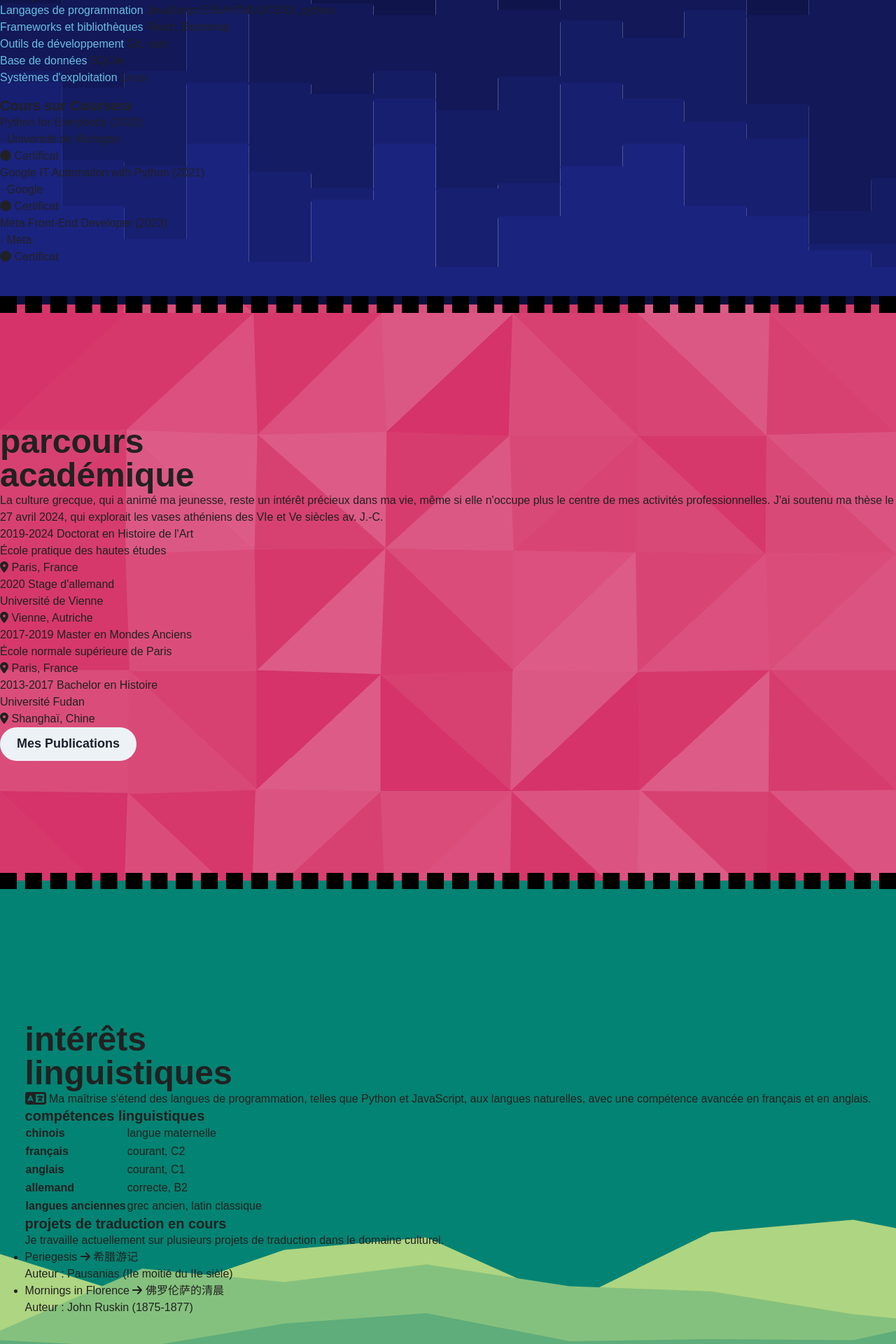
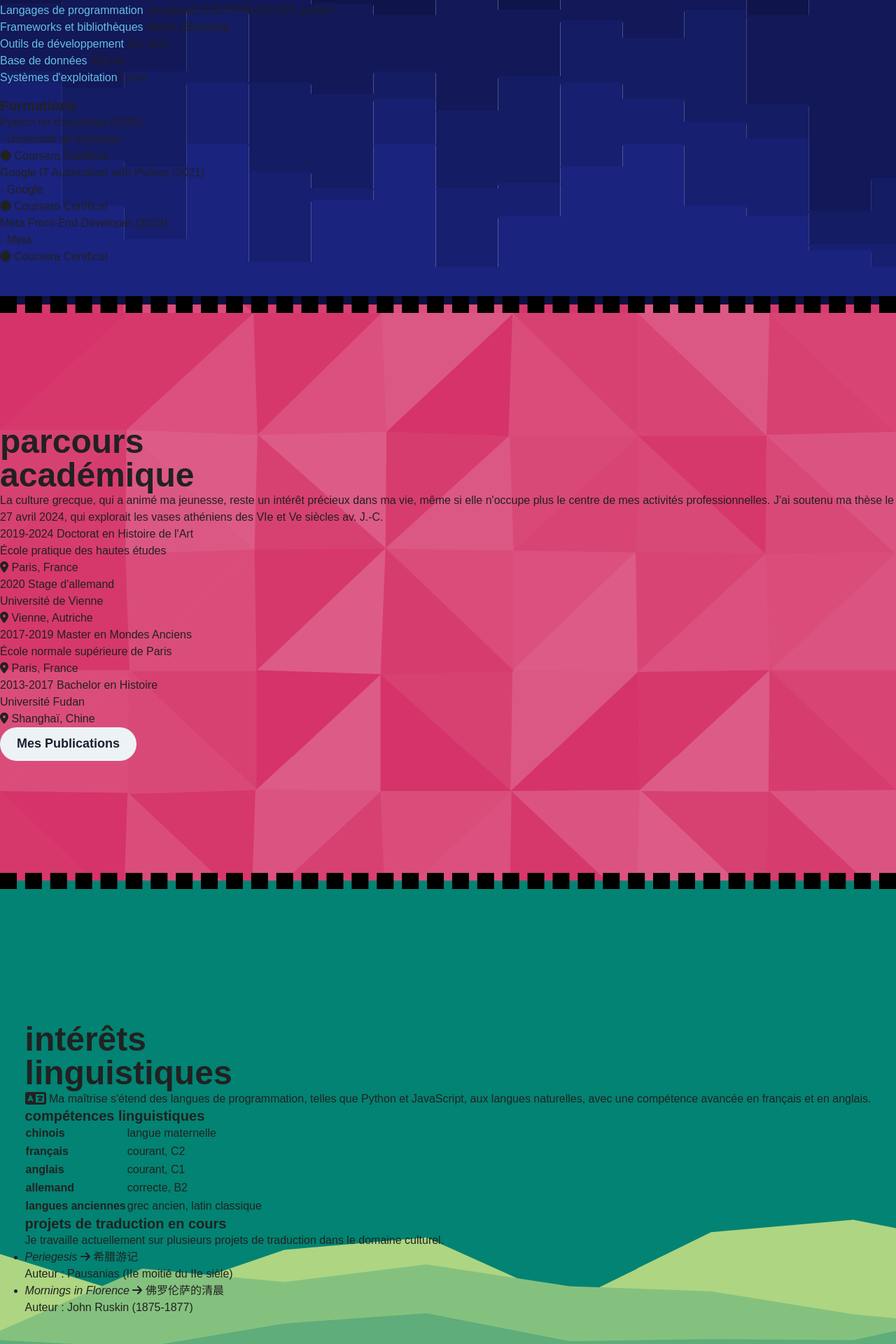
Before and after one commit to Xinhe-Yu/xinhe-yu.github.io, a React (Create React App) app: page / in a window 1280 px wide. Shown: the part 3140-5060 px from the top of the page at 70% size. Built offline with nearby package versions, Linux system fonts and the light colour scheme; the HTML template or start-up script is replaced by a standard one.

Commit message:
minor modifications

```diff
--- a/src/components/CodingSection.js
+++ b/src/components/CodingSection.js
@@ -56,18 +56,21 @@ const courses = [
     org: "Université de Michigan",
     name: "Python for Everybody",
     url: "https://coursera.org/verify/specialization/AWJK4MY6L8EW",
+    type: "Coursera Certificat",
   },
   {
     year: "2021",
     org: "Google",
     name: "Google IT Automation with Python",
     url: "https://coursera.org/verify/professional-cert/CX9RKB3MKAKS",
+    type: "Coursera Certificat",
   },
   {
     year: "2023",
     org: "Meta",
     name: "Meta Front-End Developer",
     url: "https://coursera.org/verify/professional-cert/RM6H7MYPMG82",
+    type: "Coursera Certificat",
   },
 ]
 
@@ -106,7 +109,7 @@ const CodingSection = () => {
         <div>
           <p>· {item.org}</p>
           <a href={item.url}>
-            <FontAwesomeIcon icon={faCertificate} /> Certificat</a>
+            <FontAwesomeIcon icon={faCertificate} /> {item.type}</a>
         </div>
 
       </li>
@@ -136,7 +139,7 @@ const CodingSection = () => {
           <Heading as="h2" size="md">Compétences</Heading>
           <ul>{SkillListItems}</ul>
           <div style={{ marginBottom: "1rem" }}></div>
-          <Heading as="h2" size="md">Cours sur Coursera</Heading>
+          <Heading as="h2" size="md">Formations</Heading>
           <ul>{CoursesListItems}</ul>
         </div>
       </Box>
--- a/src/components/LanguageSection.js
+++ b/src/components/LanguageSection.js
@@ -60,7 +60,7 @@ const LanguageSection = () => {
   const TranslateItems = projects.map((item => {
     return (
       <li key={item.title}>
-        <span>{item.title} </span> <FontAwesomeIcon icon={faArrowRight} />{" "}<a href={item.url}>{item.translatedTitle}</a>
+        <i>{item.title} </i> <FontAwesomeIcon icon={faArrowRight} />{" "}<a href={item.url}>{item.translatedTitle}</a>
         <p>Auteur : {item.author} ({item.date})</p>
       </li>
     )
```
